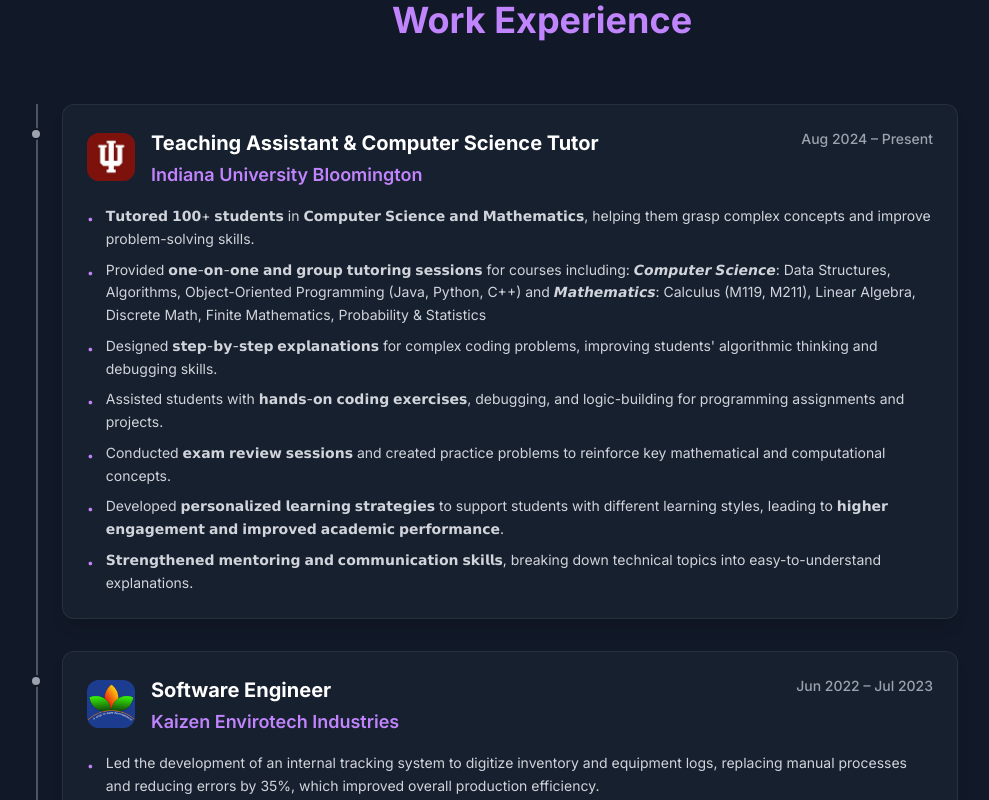
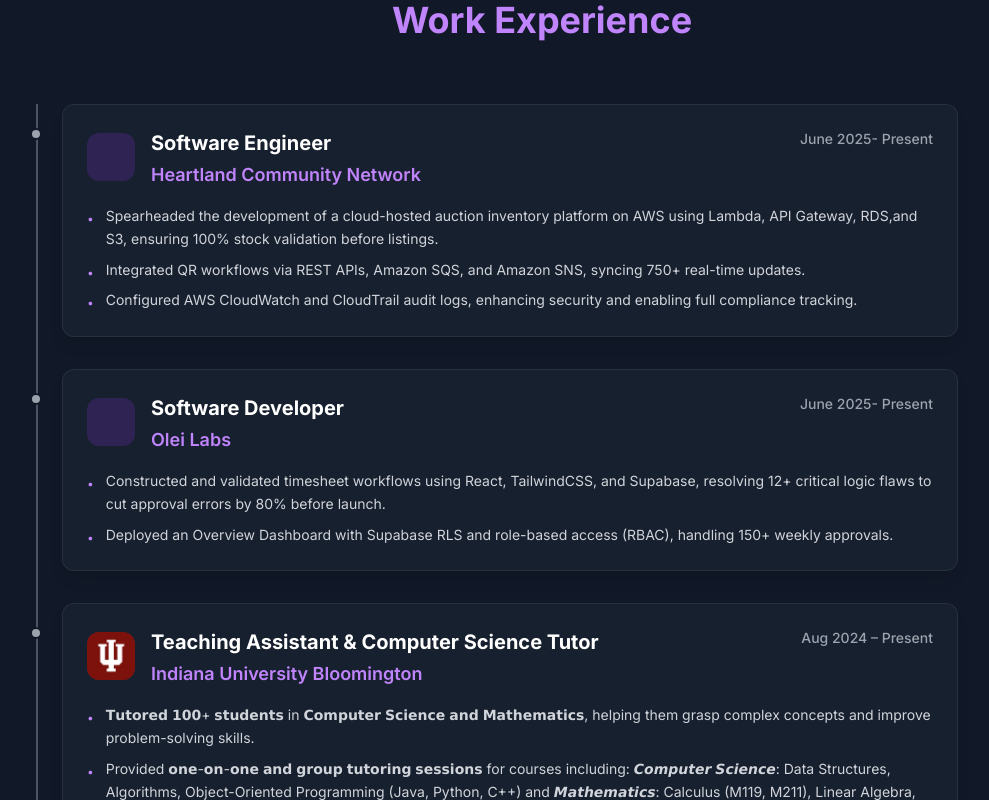
Before and after one commit to vaishnavipawar09/vaishnavipawar09-portfolio, a React (Vite) app: page / in a window 1280 px wide. Shown: the part 880-1680 px from the top of the page, without its empty margins (98-1087 px from the left). Built offline with nearby package versions, Linux system fonts and the light colour scheme.

Commit message:
Updated experience

```diff
--- a/src/data/content.ts
+++ b/src/data/content.ts
@@ -13,12 +13,35 @@ export const workExperience = [
   {
     id: 1,
     logo: "/logos/iulogo.jpeg",
+    title: "Software Engineer",
+    company: "Heartland Community Network",
+    period: "June 2025- Present",
+    points: [
+     " Spearheaded the development of a cloud-hosted auction inventory platform on AWS using Lambda, API Gateway, RDS,and S3, ensuring 100% stock validation before listings.",
+" Integrated QR workflows via REST APIs, Amazon SQS, and Amazon SNS, syncing 750+ real-time updates.",
+" Configured AWS CloudWatch and CloudTrail audit logs, enhancing security and enabling full compliance tracking.",
+    ]
+  },
+  {
+    id: 2,
+    logo: "/logos/iulogo.jpeg",
+    title: "Software Developer",
+    company: "Olei Labs",
+    period: "June 2025- Present",
+    points: [
+     " Constructed and validated timesheet workflows using React, TailwindCSS, and Supabase, resolving 12+ critical logic flaws to cut approval errors by 80% before launch.",
+"Deployed an Overview Dashboard with Supabase RLS and role-based access (RBAC), handling 150+ weekly approvals.",
+    ]
+  },
+  {
+    id: 3,
+    logo: "/logos/iulogo.jpeg",
     title: "Teaching Assistant & Computer Science Tutor",
     company: "Indiana University Bloomington",
     period: "Aug 2024 – Present",
     points: [
      "𝗧𝘂𝘁𝗼𝗿𝗲𝗱 𝟭𝟬𝟬+ 𝘀𝘁𝘂𝗱𝗲𝗻𝘁𝘀 in 𝗖𝗼𝗺𝗽𝘂𝘁𝗲𝗿 𝗦𝗰𝗶𝗲𝗻𝗰𝗲 𝗮𝗻𝗱 𝗠𝗮𝘁𝗵𝗲𝗺𝗮𝘁𝗶𝗰𝘀, helping them grasp complex concepts and improve problem-solving skills.",
-"Provided 𝗼𝗻𝗲-𝗼𝗻-𝗼𝗻𝗲 𝗮𝗻𝗱 𝗴𝗿𝗼𝘂𝗽 𝘁𝘂𝘁𝗼𝗿𝗶𝗻𝗴 𝘀𝗲𝘀𝘀𝗶𝗼𝗻𝘀 for courses including: 𝘾𝙤𝙢𝙥𝙪𝙩𝙚𝙧 𝙎𝙘𝙞𝙚𝙣𝙘𝙚: Data Structures, Algorithms, Object-Oriented Programming (Java, Python, C++) and 𝙈𝙖𝙩𝙝𝙚𝙢𝙖𝙩𝙞𝙘𝙨: Calculus (M119, M211), Linear Algebra, Discrete Math, Finite Mathematics, Probability  & Statistics",
+"Provided 𝗼𝗻𝗲-𝗼𝗻-𝗼𝗻𝗲 𝗮𝗻𝗱 𝗴𝗿𝗼𝘂𝗽 𝘁𝘂𝘁𝗼𝗿𝗶𝗻𝗴 𝘀𝗲𝘀𝘀𝗶𝗼𝗻𝘀 for courses including: 𝘾𝙤𝙢𝙥𝙪𝙩𝙚𝙧 𝙎𝙘𝙞𝙚𝙣𝙘𝙚: Data Structures, Algorithms, Object-Oriented Programming (Java, Python, C++) and 𝙈𝙖𝙩𝙝𝙚𝙢𝙖𝙩𝙞𝙘𝙨: Calculus (M119, M211), Linear Algebra, Discrete Math, Finite Mathematics, Probability  & Statistics.",
 "Designed 𝘀𝘁𝗲𝗽-𝗯𝘆-𝘀𝘁𝗲𝗽 𝗲𝘅𝗽𝗹𝗮𝗻𝗮𝘁𝗶𝗼𝗻𝘀 for complex coding problems, improving students' algorithmic thinking and debugging skills.",
 "Assisted students with 𝗵𝗮𝗻𝗱𝘀-𝗼𝗻 𝗰𝗼𝗱𝗶𝗻𝗴 𝗲𝘅𝗲𝗿𝗰𝗶𝘀𝗲𝘀, debugging, and logic-building for programming assignments and projects.",
 "Conducted 𝗲𝘅𝗮𝗺 𝗿𝗲𝘃𝗶𝗲𝘄 𝘀𝗲𝘀𝘀𝗶𝗼𝗻𝘀 and created practice problems to reinforce key mathematical and computational concepts.",
@@ -27,7 +50,7 @@ export const workExperience = [
     ]
   },
   {
-    id: 2,
+    id: 4,
     logo: "/logos/kaizenlogo.png",
     title: "Software Engineer",
     company: "Kaizen Envirotech Industries",
@@ -42,7 +65,7 @@ export const workExperience = [
     ]
   },
   {
-    id: 3,
+    id: 5,
     logo: "/logos/kaizen.png",
     title: "Frontend Developer",
     company: "Kaizen Envirotech Industries",
@@ -54,7 +77,7 @@ export const workExperience = [
     ]
   },
   {
-    id: 4,
+    id: 6,
     logo: "/logos/sparks.jpeg",
     title: "Full Stack Developer Intern",
     company: "Sparks Foundation",
```
Also changed, not shown: 1 other file (tests, documents, lock files or other folders).
